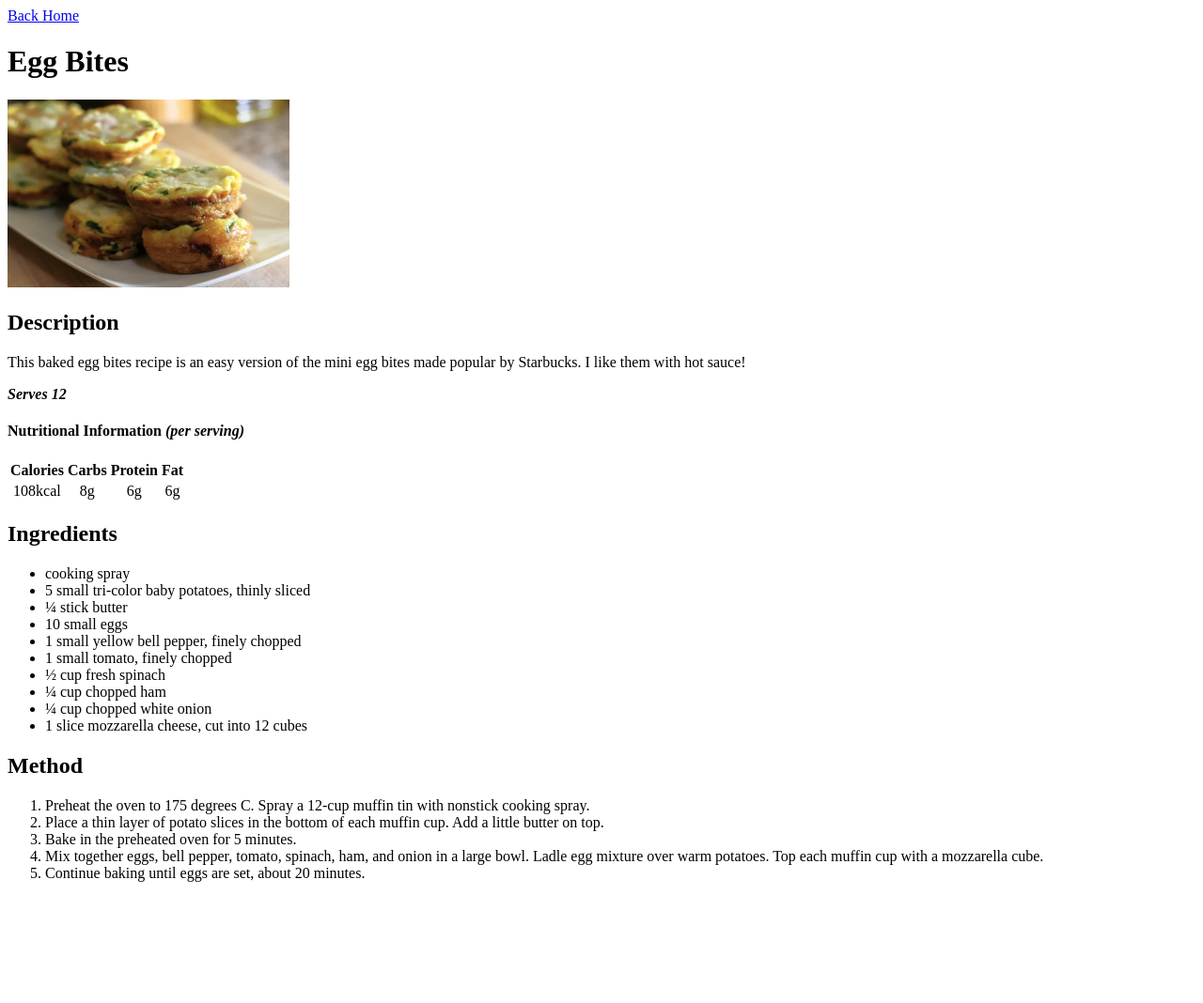
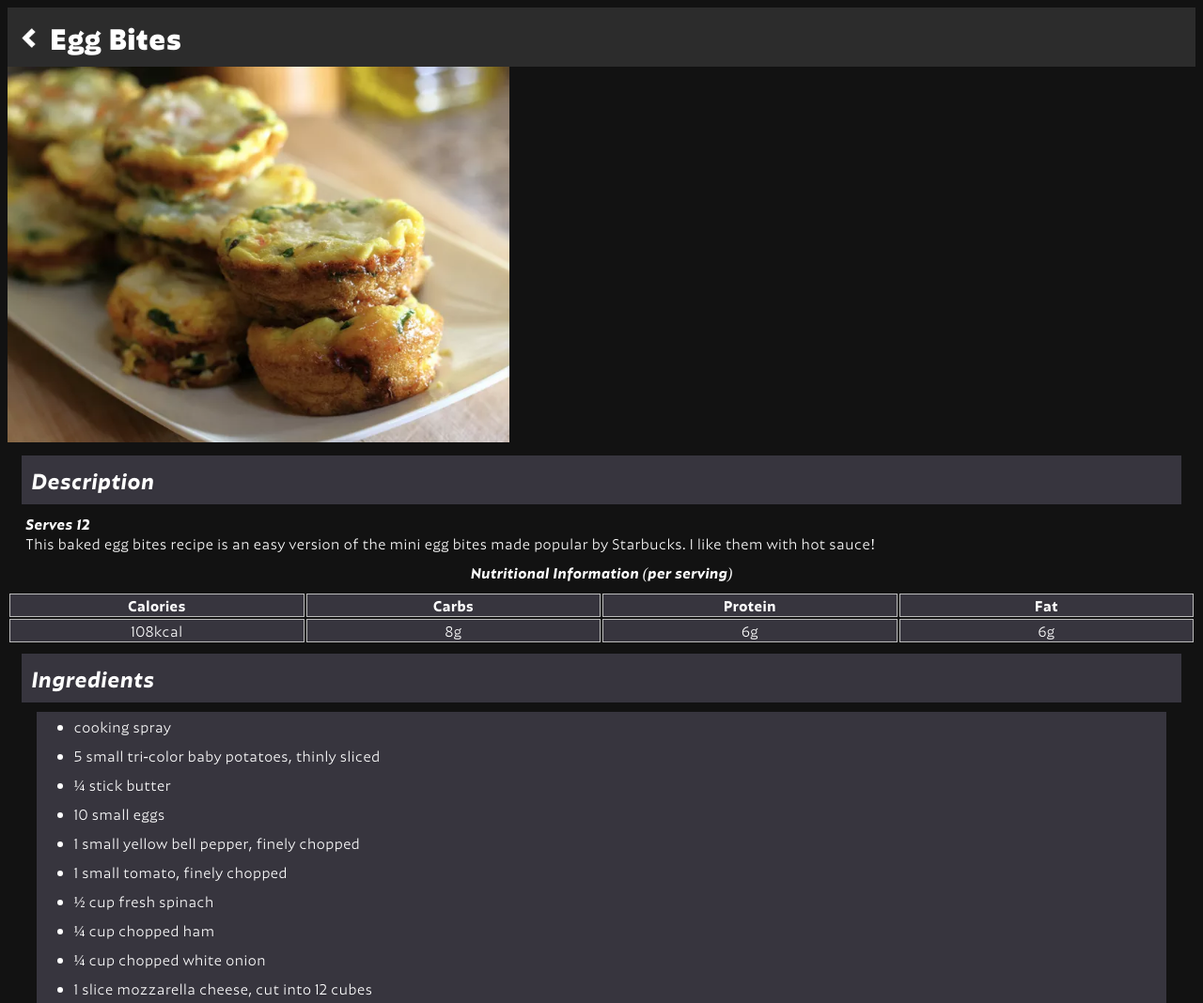
Before and after one commit to leoshervey/odin_recipes, a plain HTML site: page recipes/egg_bites.html in a window 1280 px wide. Shown: the top 1068 px of the page at 94% size. Before the commit the page ends 955 px from the top, so only its background shows below. Drawn offline with Linux system fonts and the light colour scheme.

Commit message:
Add CSS classes to Egg Bites to complete design standardisation across currently added recipes.

```diff
--- a/recipes/egg_bites.html
+++ b/recipes/egg_bites.html
@@ -3,32 +3,32 @@
 <head>
     <meta charset="UTF-8">
     <meta name="viewport" content="width=device-width, initial-scale=1.0">
+    <link rel="stylesheet" href="../styles.css">
     <title>Egg Bites</title>
 </head>
 <body>
-    <a href="/index.html">Back Home</a>
-    <h1>Egg Bites</h1>
-    <img src="../recipes/images/egg_bites.webp" height="200" width="300">
-    <h2>Description</h2>
+    <div class="header"><a href="/index.html" class="back-button"></a>Egg Bites</div>
+    <img src="../recipes/images/egg_bites.webp" class="meal">
+    <div class="subheader">Description</div>
+    <div class="tag">Serves 12</div>
     <p>This baked egg bites recipe is an easy version of the mini egg bites made popular by Starbucks. I like them with hot sauce!</p>
-    <p><em><strong>Serves 12</strong></em></p>
-    <h4>Nutritional Information <em>(per serving)</em></h4>
-    <table>
+    <div class="thirdheading">Nutritional Information (per serving)</div>
+    <div class="nutrition"><table>
         <tr>
-            <th align="center" valign="middle">Calories</th>
-            <th align="center" valign="middle">Carbs</th>
-            <th align="center" valign="middle">Protein</th>
-            <th align="center" valign="middle">Fat</th>
+            <th>Calories</th>
+            <th>Carbs</th>
+            <th>Protein</th>
+            <th>Fat</th>
         </tr>
         <tr>
-            <td align="center" valign="middle">108kcal</td>
-            <td align="center" valign="middle">8g</td>
-            <td align="center" valign="middle">6g</td>
-            <td align="center" valign="middle">6g</td>
+            <td>108kcal</td>
+            <td>8g</td>
+            <td>6g</td>
+            <td>6g</td>
         </tr>
-    </table>
-    <h2>Ingredients</h2>
-<ul>
+    </table></div>
+    <div class="subheader">Ingredients</div>
+    <ul class="ingredients">
         <li>cooking spray</li>
         <li>5 small tri-color baby potatoes, thinly sliced</li>
         <li>¼ stick butter</li>
@@ -40,8 +40,8 @@
         <li>¼ cup chopped white onion</li>
         <li>1 slice mozzarella cheese, cut into 12 cubes</li>
     </ul>
-    <h2>Method</h2>
-<ol>
+    <div class="subheader">Method</div>
+    <ol class="method">
         <li>Preheat the oven to 175 degrees C. Spray a 12-cup muffin tin with nonstick cooking spray.</li>
         <li>Place a thin layer of potato slices in the bottom of each muffin cup. Add a little butter on top.</li>
         <li>Bake in the preheated oven for 5 minutes.</li>
```
Lines whose indentation alone changed are shown as unchanged.
